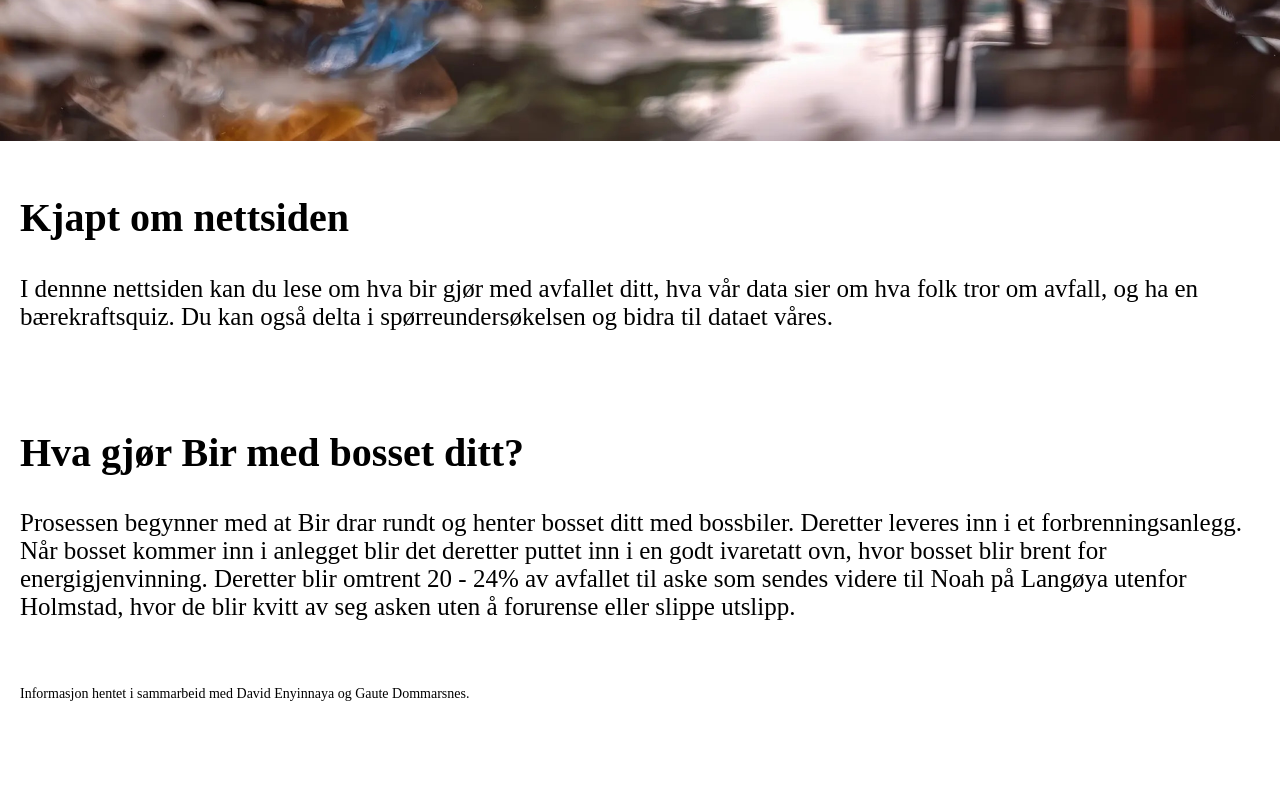
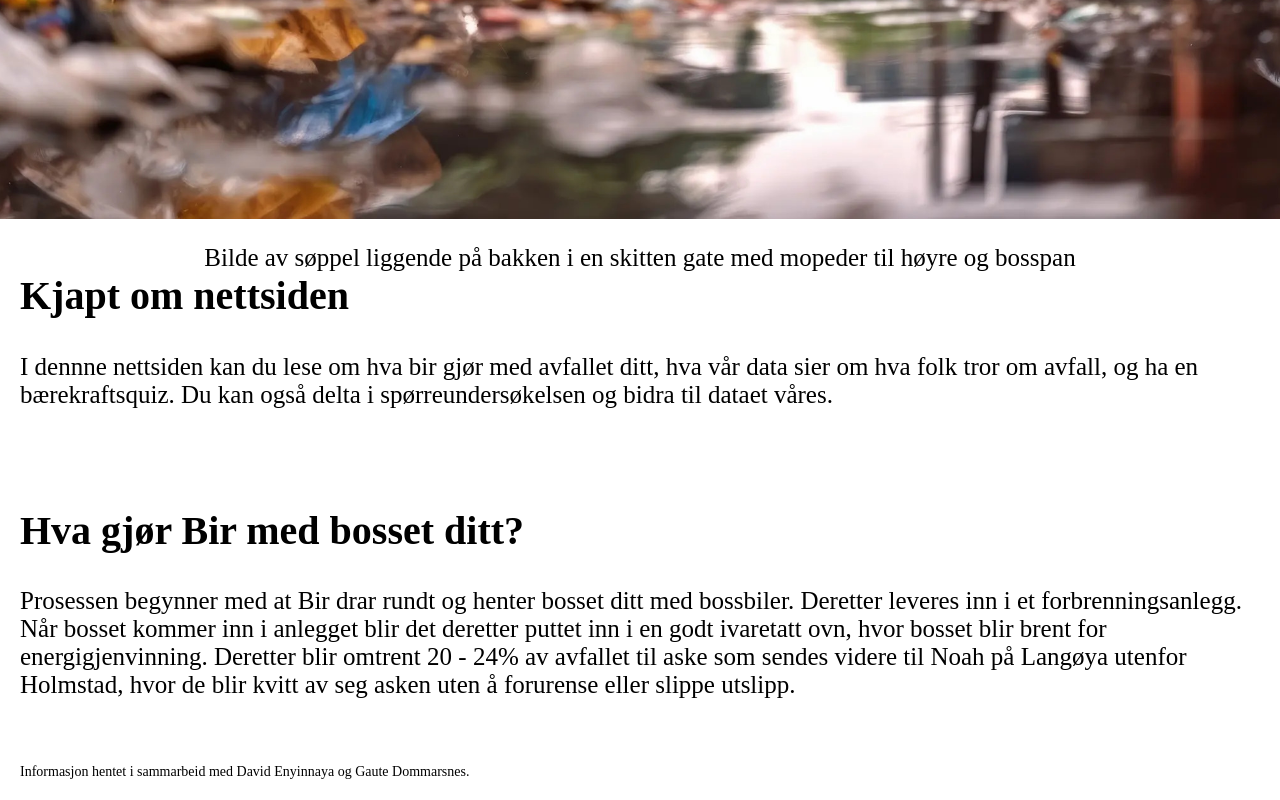
Before and after one commit to Ejmuj/Avfall, a plain HTML site: page index.html in a window 1280 px wide. Shown: the part 835-1635 px from the top of the page. Before the commit the page ends 1557 px from the top, so only its background shows below. Drawn offline with Linux system fonts and the light colour scheme.

Commit message:
bilde beskrivelse

```diff
--- a/index.html
+++ b/index.html
@@ -28,7 +28,7 @@
 
 
             <div class="grid-item item3">
-                <img src="Pictures/Garbage-ezgif.com-webp-to-jpg-converter.jpg"></div>
+                <img src="Pictures/Garbage-ezgif.com-webp-to-jpg-converter.jpg"><p>Bilde av søppel liggende på bakken i en skitten gate med mopeder til høyre og bosspan</p></div>
             </div>
             <div class="grid-item item4">
                 <h2>Kjapt om nettsiden</h2>
```
